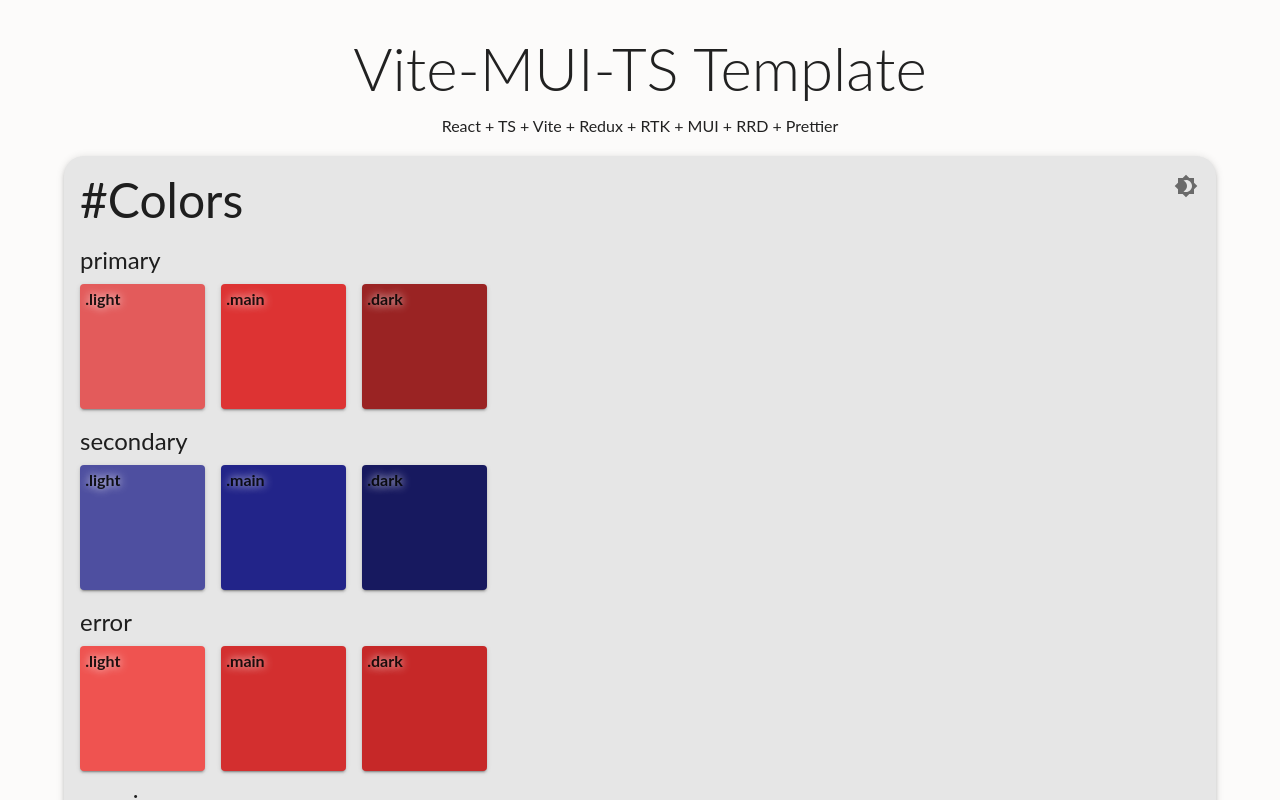
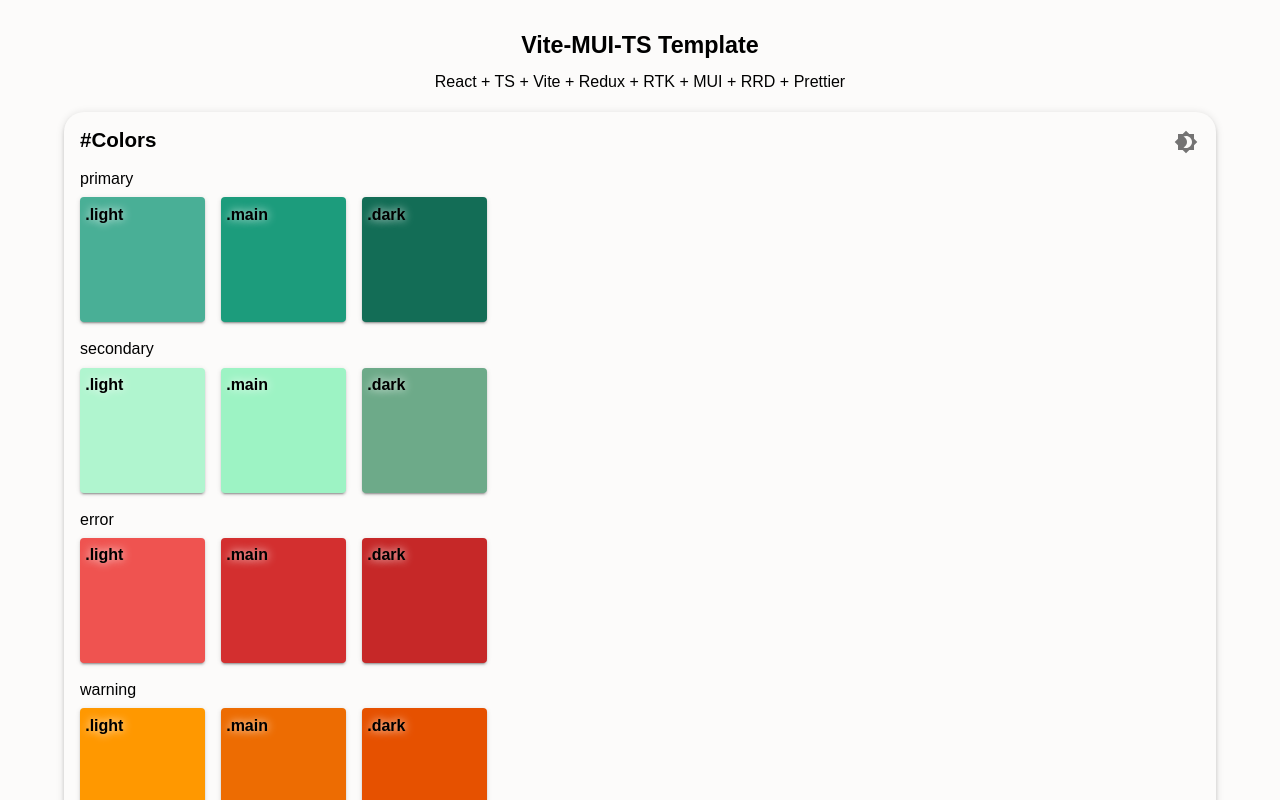
Before and after one commit to emre-cil/vite-mui-ts, a React (Vite) app: page / in a window 1280 px wide. Shown: the top 800 px of the page. Built offline with nearby package versions, Linux system fonts and the light colour scheme; no server answers.

Commit message:
chore: bump version 4.4.0, update theme

```diff
--- a/src/components/TemplateTester/TemplateTester.tsx
+++ b/src/components/TemplateTester/TemplateTester.tsx
@@ -88,7 +88,10 @@ const TemplateTester = () => {
         boxShadow: 3,
         borderRadius: 5,
         position: 'relative',
-        backgroundColor: 'grey.100',
+        background: (theme: Theme) =>
+          mode === 'dark' ? theme.palette.background.paper : theme.palette.background.default,
+
+          backdropFilter: 'blur(10px)',
       }}
       gap={2}
     >
@@ -105,7 +108,7 @@ const TemplateTester = () => {
   );
 
   const colorCards = colors.map((cat) => (
-    <Stack key={cat.type} gap={1}>
+    <Stack key={cat.type} gap={1} >
       <Typography variant="h5">{cat.type}</Typography>
       <Stack direction="row" flexWrap="wrap" gap={2}>
         {cat.colors.map((color) => (
--- a/src/themes/AppThemeProvider.tsx
+++ b/src/themes/AppThemeProvider.tsx
@@ -15,35 +15,131 @@ declare module '@mui/material/styles' {
 
   interface Palette {
     gradient: TypeGradient;
+    text: TypeText2;
+  }
+  interface TypeColor {
+    Darkest?: string;
+    Darker?: string;
+    Dark?: string;
+    Base?: string;
+    Light?: string;
+    Lighter?: string;
+    Lightest?: string;
+    White?: string;
+  }
+  interface TypeText2 {
+    primary: string;
+    secondary: string;
+    disabled: string;
   }
   interface PaletteOptions {
     gradient: TypeGradient;
+    Ink: TypeColor;
+    Sky: TypeColor;
+    Red: TypeColor;
+    Green: TypeColor;
   }
 
   interface TypeBackground {
     opposite: string;
   }
+  interface TypographyVariants {
+    CTA1: React.CSSProperties;
+    CTA2: React.CSSProperties;
+    CTA3: React.CSSProperties;
+    body3: React.CSSProperties;
+    body4: React.CSSProperties;
+    Body1: React.CSSProperties;
+    Body2: React.CSSProperties;
+    Body3: React.CSSProperties;
+    Body1Medium: React.CSSProperties;
+    Body1SemiBold: React.CSSProperties;
+  }
+
+  // allow configuration using `createTheme`
+  interface TypographyVariantsOptions {
+    CTA1?: React.CSSProperties;
+    CTA2?: React.CSSProperties;
+    CTA3?: React.CSSProperties;
+    body3?: React.CSSProperties;
+    body4?: React.CSSProperties;
+    Body1?: React.CSSProperties;
+    Body2?: React.CSSProperties;
+    Body3?: React.CSSProperties;
+    Body1Medium?: React.CSSProperties;
+    Body1SemiBold?: React.CSSProperties;
+  }
 }
-
-//children with ReactNode type
+declare module '@mui/material/Typography' {
+  interface TypographyPropsVariantOverrides {
+    CTA1: true;
+    CTA2: true;
+    CTA3: true;
+    body3: true;
+    body4: true;
+    Body1: true;
+    Body2: true;
+    Body3: true;
+    Body1Medium: true;
+    Body1SemiBold: true;
+  }
+}
 export const AppThemeProvider: React.FC<Props> = ({ children }) => {
   const mode = useAppSelector((state) => state.user.mode);
-
   const theme = responsiveFontSizes(
     createTheme({
       palette: {
         mode: mode as PaletteMode,
         primary: {
-          main: '#DD3333',
+          main: '#1c9c7c',
         },
         secondary: {
-          main: '#222489',
+          main: '#9DF3C4',
+        },
+        Ink: {
+          Darkest: '#000000',
+          Darker: '#222222',
+          Dark: '#303437',
+          Base: '#404446',
+          Light: '#6C7072',
+          Lighter: '#72777A',
+        },
+        Sky: {
+          Dark: '#979C9E',
+          Base: '#CDCFD0',
+          Light: '#E3E5E5',
+          Lighter: '#F2F4F5',
+          Lightest: '#F7F9FA',
+          White: '#FFFFFF',
+        },
+
+        Red: {
+          Darkest: '#6B0206',
+          Base: '#E8282B',
+          Light: '#F94739',
+          Lighter: '#FF9898',
+          Lightest: '#FFE5E5',
+        },
+
+        Green: {
+          Darkest: '#0A4C0A',
+          Base: '#0F8B0F',
+          Light: '#1EB01E',
+          Lighter: '#7FF77F',
+          Lightest: '#E5FFE5',
         },
         background: {
-          default: mode === 'dark' ? '#1F1F1F' : '#FCFBFA',
-          opposite: mode === 'dark' ? '#FCFBFA' : '#1F1F1F',
+          default: mode === 'dark' ? '#000000' : '#FCFBFA',
+          opposite: mode === 'dark' ? '#FCFBFA' : '#000000',
           paper: mode === 'dark' ? '#131313' : '#FCFCFC',
         },
+        text: {
+          primary: mode === 'dark' ? '#FFFFFF' : '#000000',
+          secondary: '#999999',
+          disabled: '#C3C1BD',
+        },
+
+
         grey: {
           50: mode === 'dark' ? 'hsl(0, 0%, 10%)' : 'hsl(0, 5%, 95%)',
           100: mode === 'dark' ? 'hsl(0, 0%, 20%)' : 'hsl(0, 0%, 90%)',
@@ -64,23 +160,89 @@ export const AppThemeProvider: React.FC<Props> = ({ children }) => {
       },
 
       typography: {
-        fontFamily: 'Lato, sans-serif',
-        body1: {
-          lineHeight: '20px',
+        fontFamily: 'Dosis, sans-serif',
+
+        h1: {
+          fontSize: '26px',
+          fontWeight: '600',
+          // lineHeight: '33px',
         },
-        body2: {
-          lineHeight: '18px',
+        h2: {
+          fontSize: '22px',
+          fontWeight: '600',
+          // lineHeight: '28px',
         },
-        // body3: {
-        //   fontSize: '12px',
-        //   lineHeight: '16px',
-        //   display: 'block',
-        // },
-        // body4: {
-        //   fontSize: '10px',
-        //   lineHeight: '14px',
-        //   display: 'block',
-        // },
+        h3: {
+          fontSize: '20px',
+          fontWeight: '600',
+          // lineHeight: '25px',
+        },
+        h4: {
+          fontSize: '18px',
+          fontWeight: '600',
+          // lineHeight: '23px',
+        },
+        h5: {
+          fontSize: '16px',
+          fontWeight: '500',
+          // lineHeight: '20px',
+        },
+
+        CTA1: {
+          fontSize: '28px',
+          fontWeight: '500',
+          // lineHeight: '35px',
+        },
+        CTA2: {
+          fontSize: '18px',
+          fontWeight: '500',
+          // lineHeight: '23px',
+        },
+        CTA3: {
+          fontSize: '16px',
+          fontWeight: '400',
+          // lineHeight: '20px',
+        },
+        Body1: {
+          fontFamily: 'Lato, sans-serif',
+          fontSize: '14px',
+          fontWeight: '400',
+          // lineHeight: '18px',
+        },
+        Body2: {
+          fontFamily: 'Lato, sans-serif',
+          fontSize: '13px',
+          fontWeight: '400',
+          // lineHeight: '16px',
+        },
+        Body3: {
+          fontFamily: 'Lato, sans-serif',
+          fontSize: '12px',
+          fontWeight: '400',
+          // lineHeight: '14px',
+        },
+        Body1Medium: {
+          fontFamily: 'Lato, sans-serif',
+          fontSize: '14px',
+          fontWeight: '500',
+          // lineHeight: '17px',
+        },
+        Body1SemiBold: {
+          fontFamily: 'Lato, sans-serif',
+          fontSize: '14px',
+          fontWeight: '600',
+          // lineHeight: '17px',
+        },
+        body3: {
+          fontSize: '12px',
+          // lineHeight: '16px',
+          display: 'block',
+        },
+        body4: {
+          fontSize: '10px',
+          // lineHeight: '14px',
+          display: 'block',
+        },
       },
       components: {
         MuiCssBaseline: {
```
Also changed, not shown: package.json (+17 -17 lines), src/app/api/apiSlice.ts (+1 -34 lines), 2 other files (tests, documents, lock files or other folders).
